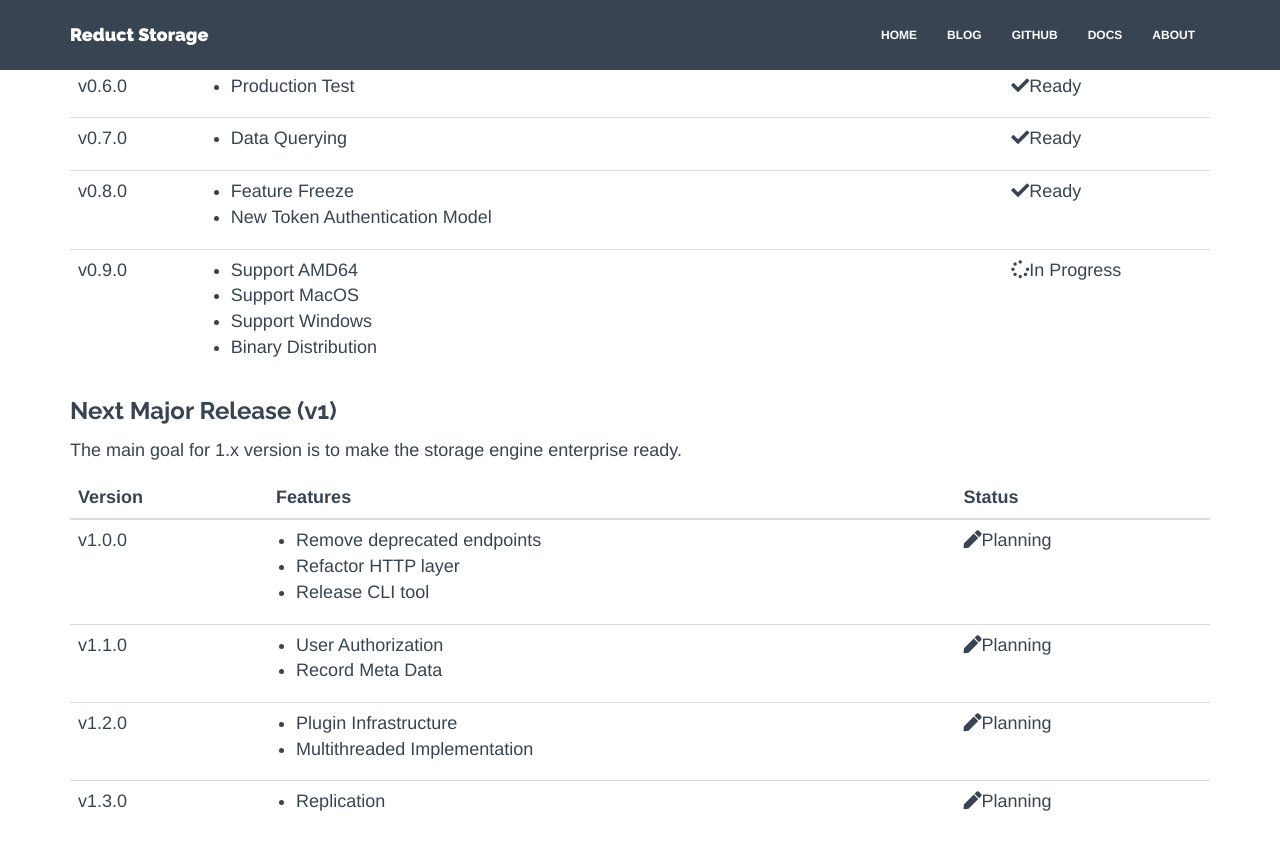
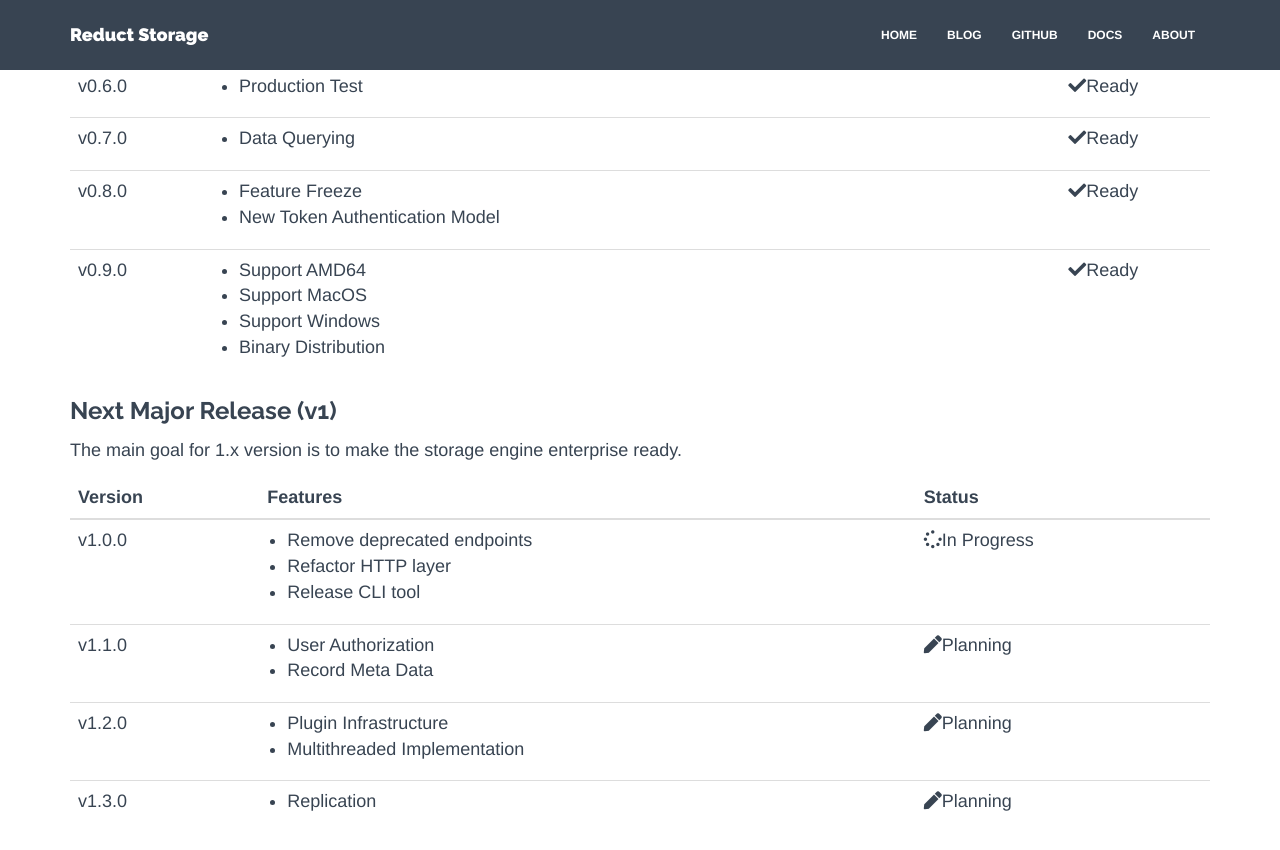
Before and after one commit to reductstore/homepage, a Jekyll site: the page built from roadmap.html, in a window 1280 px wide and 900 px high, scrolled down 608 px. Shown: the top 850 px of the window. Built offline with Jekyll 4.4.1, drawn with Linux system fonts in a browser that asks for light colours; nearby versions of some CDN libraries.

Commit message:
update roadmap

```diff
--- a/roadmap.html
+++ b/roadmap.html
@@ -107,7 +107,7 @@
                 <li>Binary Distribution</li>
             </ul>
         </td>
-        <td><i class="fa fa-spinner" aria-hidden="true"></i>In Progress</td>
+        <td><i class="fa fa-check" aria-hidden="true"></i>Ready</td>
     </tr>
     </tbody>
 </table>
@@ -135,7 +135,7 @@
                 <li>Release CLI tool</li>
             </ul>
         </td>
-        <td><i class="fa fa-pen" aria-hidden="true"></i>Planning</td>
+        <td><i class="fa fa-spinner" aria-hidden="true"></i>In Progress</td>
     </tr>
     <tr>
         <td>v1.1.0</td>
```
